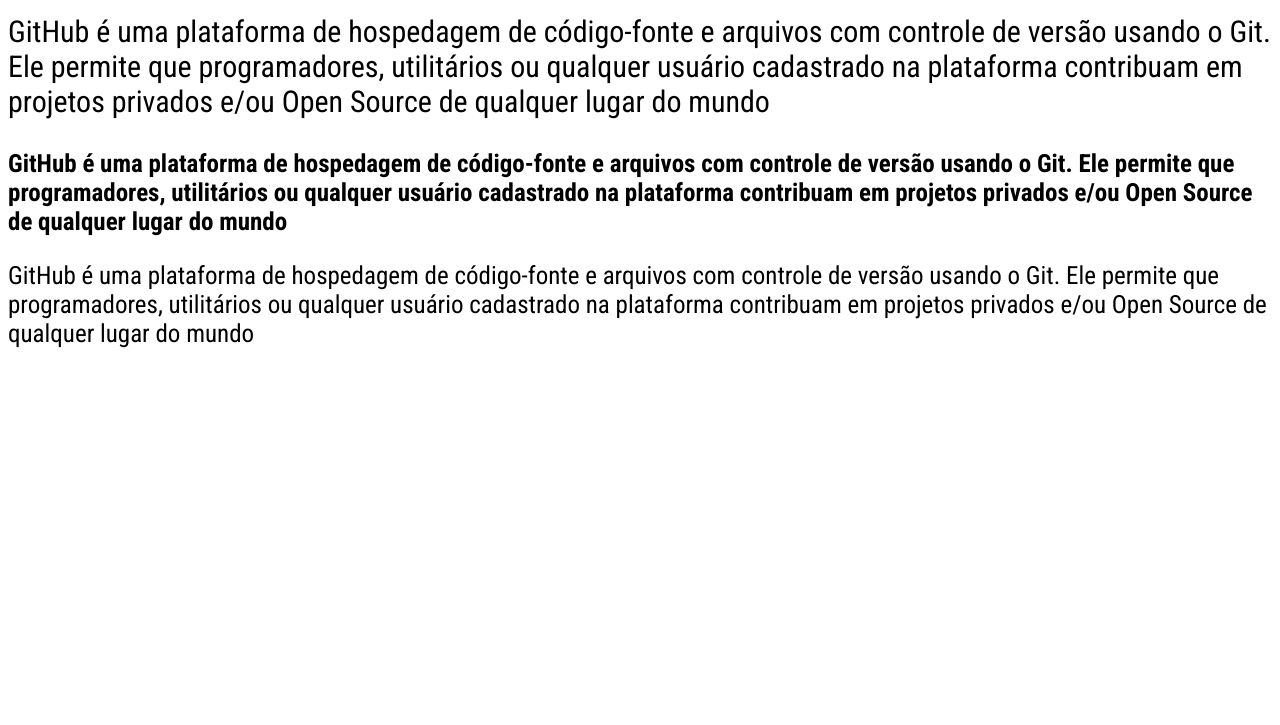
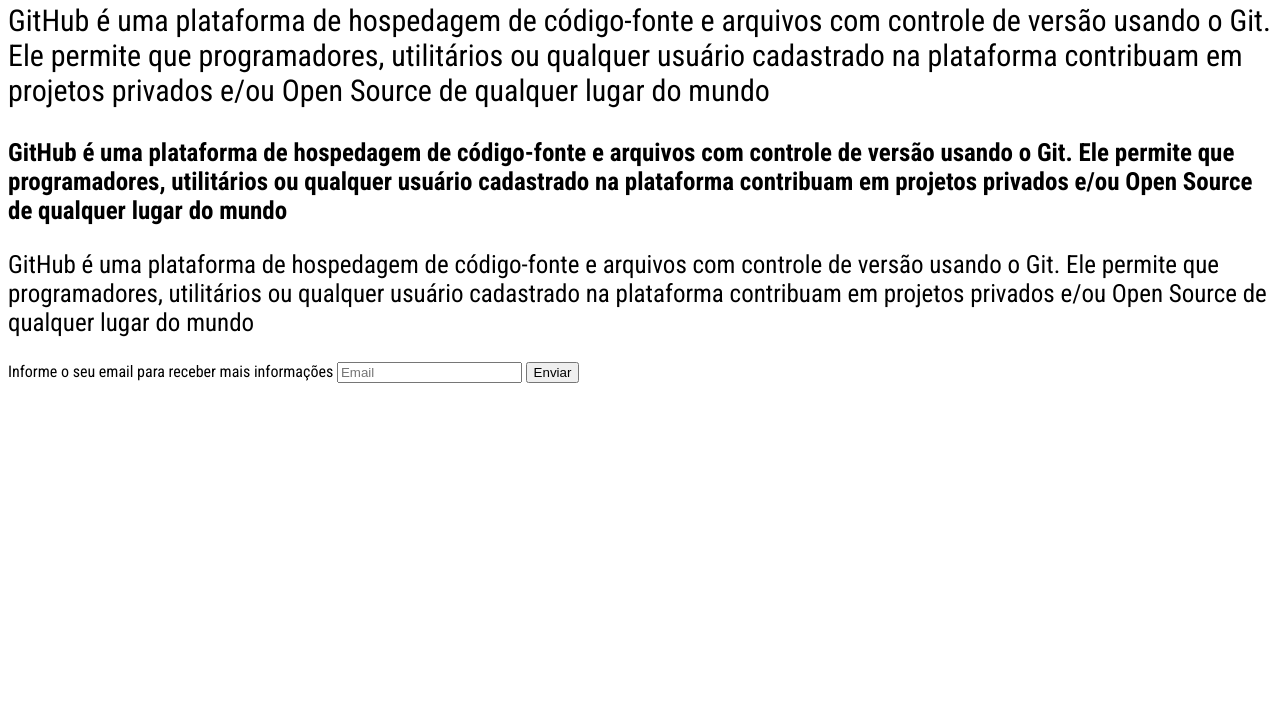
Before and after one commit to MatheusInacio/projeto1LpCerb, a plain HTML site: page index.html in a window 1280 px wide. Shown: the part 75-800 px from the top of the page. Drawn offline with Linux system fonts and the light colour scheme.

Commit message:
adicionei um formulario de captura de email

```diff
--- a/index.html
+++ b/index.html
@@ -15,6 +15,8 @@
     />
   </head>
   <body>
+
+    <section>
       <h1 class="titulo">TITULO DO SITE</h1>
 
       <p id="primeiro-p">
@@ -35,5 +37,19 @@
         utilitários ou qualquer usuário cadastrado na plataforma contribuam em
         projetos privados e/ou Open Source de qualquer lugar do mundo
       </p>
+
+    </section>
+
+    <section>
+      <form>
+        <label>Informe o seu email para receber mais informações</label>
+        <input type="text" placeholder="Email" />
+         <button>
+           Enviar
+         </button>
+      </form>
+    </section>
+
+
   </body>
 </html>
```
Lines whose indentation alone changed are shown as unchanged.
